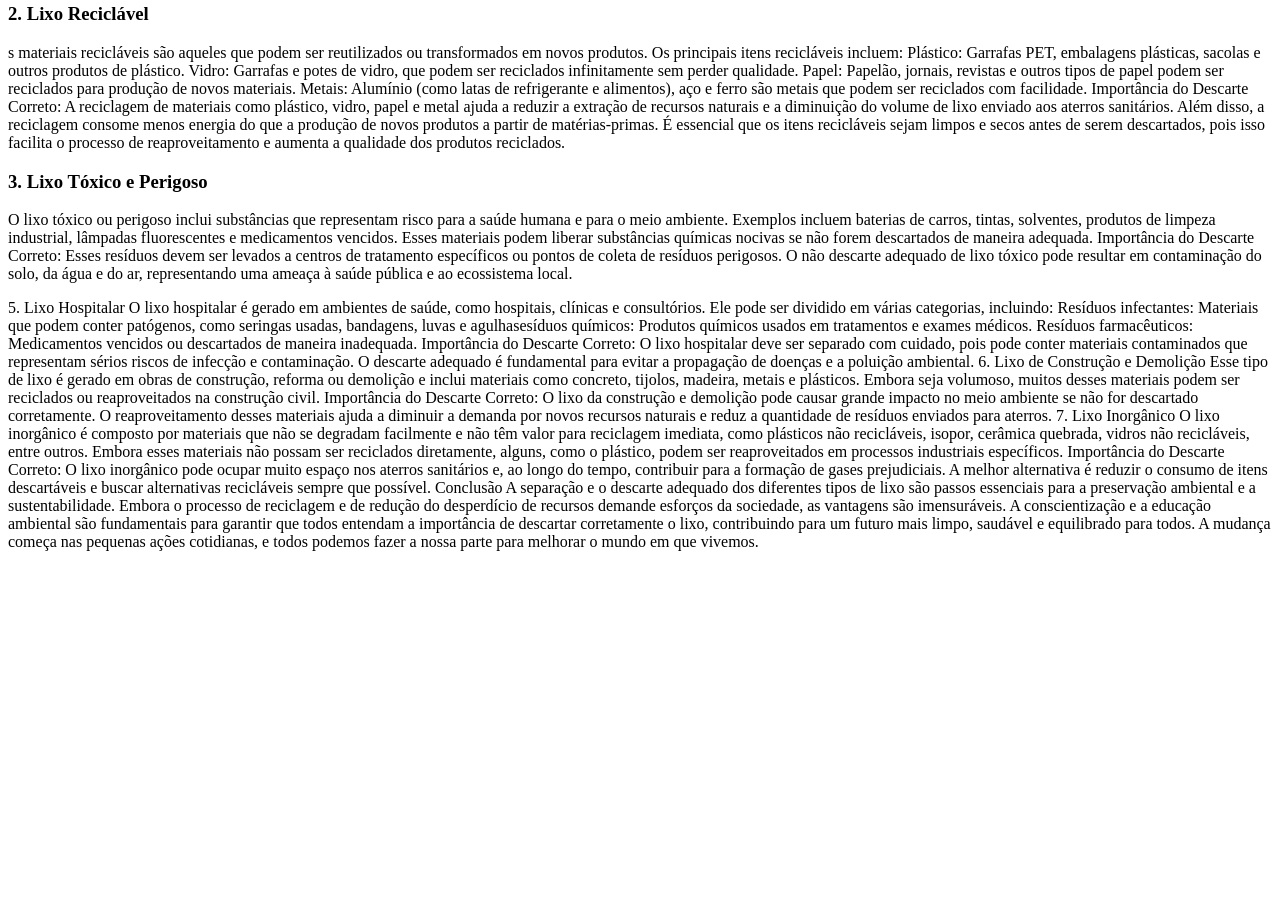
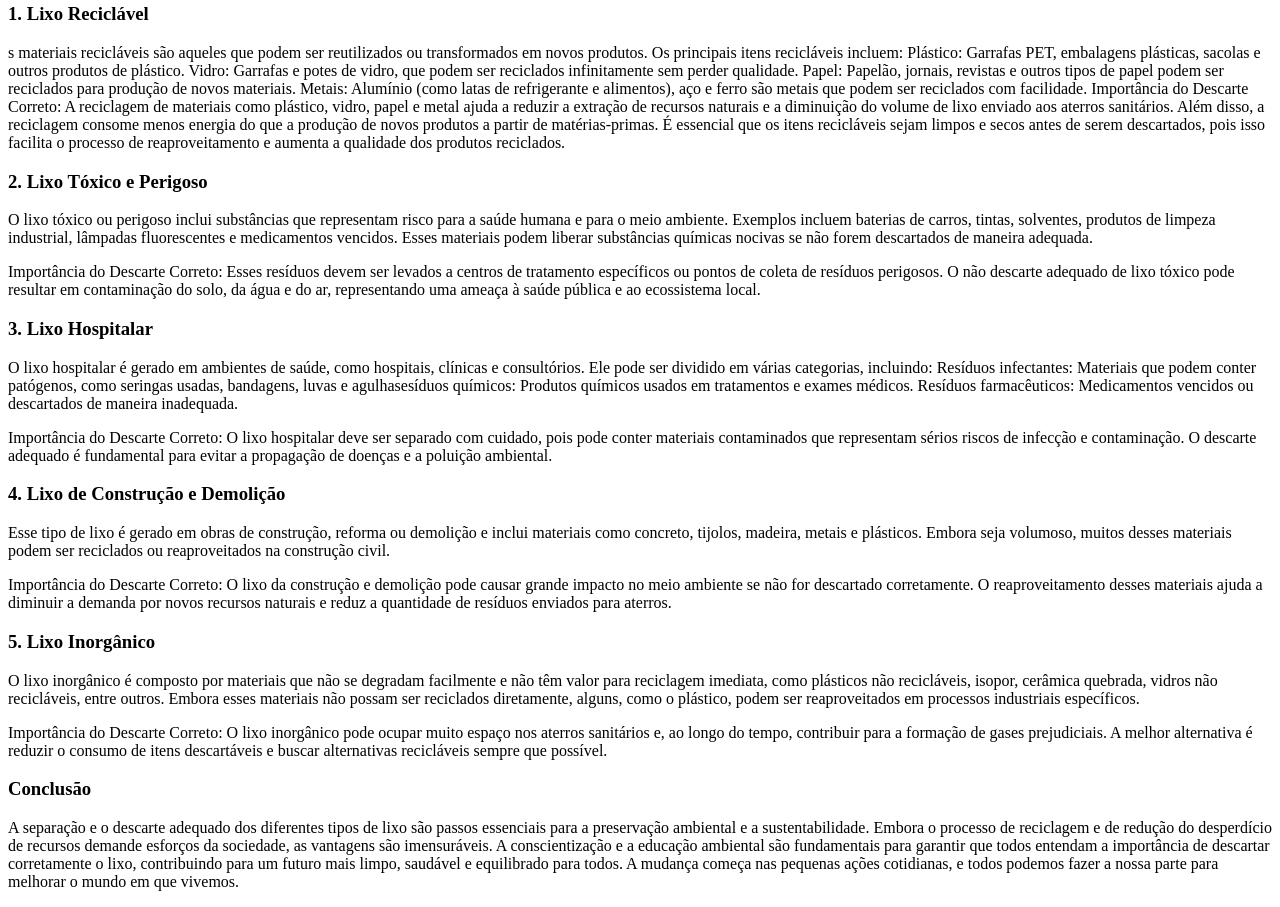
Before and after one commit to igris-superior/reciclagem-, a plain HTML site: page index.html in a window 1280 px wide. Shown: the part 443-1350 px from the top of the page. Before the commit the page ends 1002 px from the top, so only its background shows below. Drawn offline with Linux system fonts and the light colour scheme.

Commit message:
complete

```diff
--- a/index.html
+++ b/index.html
@@ -23,7 +23,7 @@ A palavra "lixo" é frequentemente utilizada de forma geral para designar qualqu
 
 Importância do Descarte Correto: O lixo orgânico deve ser separado dos outros tipos de resíduos para ser encaminhado para compostagem ou para usinas de biogás. Em aterros sanitários, o lixo orgânico pode gerar metano, um gás de efeito estufa, contribuindo para o aquecimento global. Ao ser compostado, ele vira adubo natural, retornando nutrientes para o solo e evitando a emissão de poluentes.</p>
 
-<h3>2. Lixo Reciclável</h3>
+<h3>1. Lixo Reciclável</h3>
 <p>s materiais recicláveis são aqueles que podem ser reutilizados ou transformados em novos produtos. Os principais itens recicláveis incluem:
 
 Plástico: Garrafas PET, embalagens plásticas, sacolas e outros produtos de plástico.
@@ -36,33 +36,33 @@ Metais: Alumínio (como latas de refrigerante e alimentos), aço e ferro são me
 
 Importância do Descarte Correto: A reciclagem de materiais como plástico, vidro, papel e metal ajuda a reduzir a extração de recursos naturais e a diminuição do volume de lixo enviado aos aterros sanitários. Além disso, a reciclagem consome menos energia do que a produção de novos produtos a partir de matérias-primas. É essencial que os itens recicláveis sejam limpos e secos antes de serem descartados, pois isso facilita o processo de reaproveitamento e aumenta a qualidade dos produtos reciclados.
 </p>
-<h3>3. Lixo Tóxico e Perigoso</h3>
-<p> O lixo tóxico ou perigoso inclui substâncias que representam risco para a saúde humana e para o meio ambiente. Exemplos incluem baterias de carros, tintas, solventes, produtos de limpeza industrial, lâmpadas fluorescentes e medicamentos vencidos. Esses materiais podem liberar substâncias químicas nocivas se não forem descartados de maneira adequada.
+<h3>2. Lixo Tóxico e Perigoso</h3>
+<p> O lixo tóxico ou perigoso inclui substâncias que representam risco para a saúde humana e para o meio ambiente. Exemplos incluem baterias de carros, tintas, solventes, produtos de limpeza industrial, lâmpadas fluorescentes e medicamentos vencidos. Esses materiais podem liberar substâncias químicas nocivas se não forem descartados de maneira adequada.</p>
 
-Importância do Descarte Correto: Esses resíduos devem ser levados a centros de tratamento específicos ou pontos de coleta de resíduos perigosos. O não descarte adequado de lixo tóxico pode resultar em contaminação do solo, da água e do ar, representando uma ameaça à saúde pública e ao ecossistema local.</p>
+<p>Importância do Descarte Correto: Esses resíduos devem ser levados a centros de tratamento específicos ou pontos de coleta de resíduos perigosos. O não descarte adequado de lixo tóxico pode resultar em contaminação do solo, da água e do ar, representando uma ameaça à saúde pública e ao ecossistema local.</p>
 
 
-5. Lixo Hospitalar
-O lixo hospitalar é gerado em ambientes de saúde, como hospitais, clínicas e consultórios. Ele pode ser dividido em várias categorias, incluindo:
+<h3> 3. Lixo Hospitalar</h3>
+<p>O lixo hospitalar é gerado em ambientes de saúde, como hospitais, clínicas e consultórios. Ele pode ser dividido em várias categorias, incluindo:
 
 Resíduos infectantes: Materiais que podem conter patógenos, como seringas usadas, bandagens, luvas e agulhasesíduos químicos: Produtos químicos usados em tratamentos e exames médicos.
 
-Resíduos farmacêuticos: Medicamentos vencidos ou descartados de maneira inadequada.
+Resíduos farmacêuticos: Medicamentos vencidos ou descartados de maneira inadequada.</p>
 
-Importância do Descarte Correto: O lixo hospitalar deve ser separado com cuidado, pois pode conter materiais contaminados que representam sérios riscos de infecção e contaminação. O descarte adequado é fundamental para evitar a propagação de doenças e a poluição ambiental.
+<p>Importância do Descarte Correto: O lixo hospitalar deve ser separado com cuidado, pois pode conter materiais contaminados que representam sérios riscos de infecção e contaminação. O descarte adequado é fundamental para evitar a propagação de doenças e a poluição ambiental.</p>
 
-6. Lixo de Construção e Demolição
-Esse tipo de lixo é gerado em obras de construção, reforma ou demolição e inclui materiais como concreto, tijolos, madeira, metais e plásticos. Embora seja volumoso, muitos desses materiais podem ser reciclados ou reaproveitados na construção civil.
+<h3>4. Lixo de Construção e Demolição</h3>
+<p>Esse tipo de lixo é gerado em obras de construção, reforma ou demolição e inclui materiais como concreto, tijolos, madeira, metais e plásticos. Embora seja volumoso, muitos desses materiais podem ser reciclados ou reaproveitados na construção civil.</p>
 
-Importância do Descarte Correto: O lixo da construção e demolição pode causar grande impacto no meio ambiente se não for descartado corretamente. O reaproveitamento desses materiais ajuda a diminuir a demanda por novos recursos naturais e reduz a quantidade de resíduos enviados para aterros.
+Importância do Descarte Correto: O lixo da construção e demolição pode causar grande impacto no meio ambiente se não for descartado corretamente. O reaproveitamento desses materiais ajuda a diminuir a demanda por novos recursos naturais e reduz a quantidade de resíduos enviados para aterros.</p>
 
-7. Lixo Inorgânico
-O lixo inorgânico é composto por materiais que não se degradam facilmente e não têm valor para reciclagem imediata, como plásticos não recicláveis, isopor, cerâmica quebrada, vidros não recicláveis, entre outros. Embora esses materiais não possam ser reciclados diretamente, alguns, como o plástico, podem ser reaproveitados em processos industriais específicos.
+<h3>5. Lixo Inorgânico</h3>
+<p>O lixo inorgânico é composto por materiais que não se degradam facilmente e não têm valor para reciclagem imediata, como plásticos não recicláveis, isopor, cerâmica quebrada, vidros não recicláveis, entre outros. Embora esses materiais não possam ser reciclados diretamente, alguns, como o plástico, podem ser reaproveitados em processos industriais específicos.</p>
 
-Importância do Descarte Correto: O lixo inorgânico pode ocupar muito espaço nos aterros sanitários e, ao longo do tempo, contribuir para a formação de gases prejudiciais. A melhor alternativa é reduzir o consumo de itens descartáveis e buscar alternativas recicláveis sempre que possível.
+<p>Importância do Descarte Correto: O lixo inorgânico pode ocupar muito espaço nos aterros sanitários e, ao longo do tempo, contribuir para a formação de gases prejudiciais. A melhor alternativa é reduzir o consumo de itens descartáveis e buscar alternativas recicláveis sempre que possível.</p>
 
-Conclusão
-A separação e o descarte adequado dos diferentes tipos de lixo são passos essenciais para a preservação ambiental e a sustentabilidade. Embora o processo de reciclagem e de redução do desperdício de recursos demande esforços da sociedade, as vantagens são imensuráveis. A conscientização e a educação ambiental são fundamentais para garantir que todos entendam a importância de descartar corretamente o lixo, contribuindo para um futuro mais limpo, saudável e equilibrado para todos. A mudança começa nas pequenas ações cotidianas, e todos podemos fazer a nossa parte para melhorar o mundo em que vivemos.
+<h3>Conclusão</h3>
+<p>A separação e o descarte adequado dos diferentes tipos de lixo são passos essenciais para a preservação ambiental e a sustentabilidade. Embora o processo de reciclagem e de redução do desperdício de recursos demande esforços da sociedade, as vantagens são imensuráveis. A conscientização e a educação ambiental são fundamentais para garantir que todos entendam a importância de descartar corretamente o lixo, contribuindo para um futuro mais limpo, saudável e equilibrado para todos. A mudança começa nas pequenas ações cotidianas, e todos podemos fazer a nossa parte para melhorar o mundo em que vivemos.
 
 
 
```
